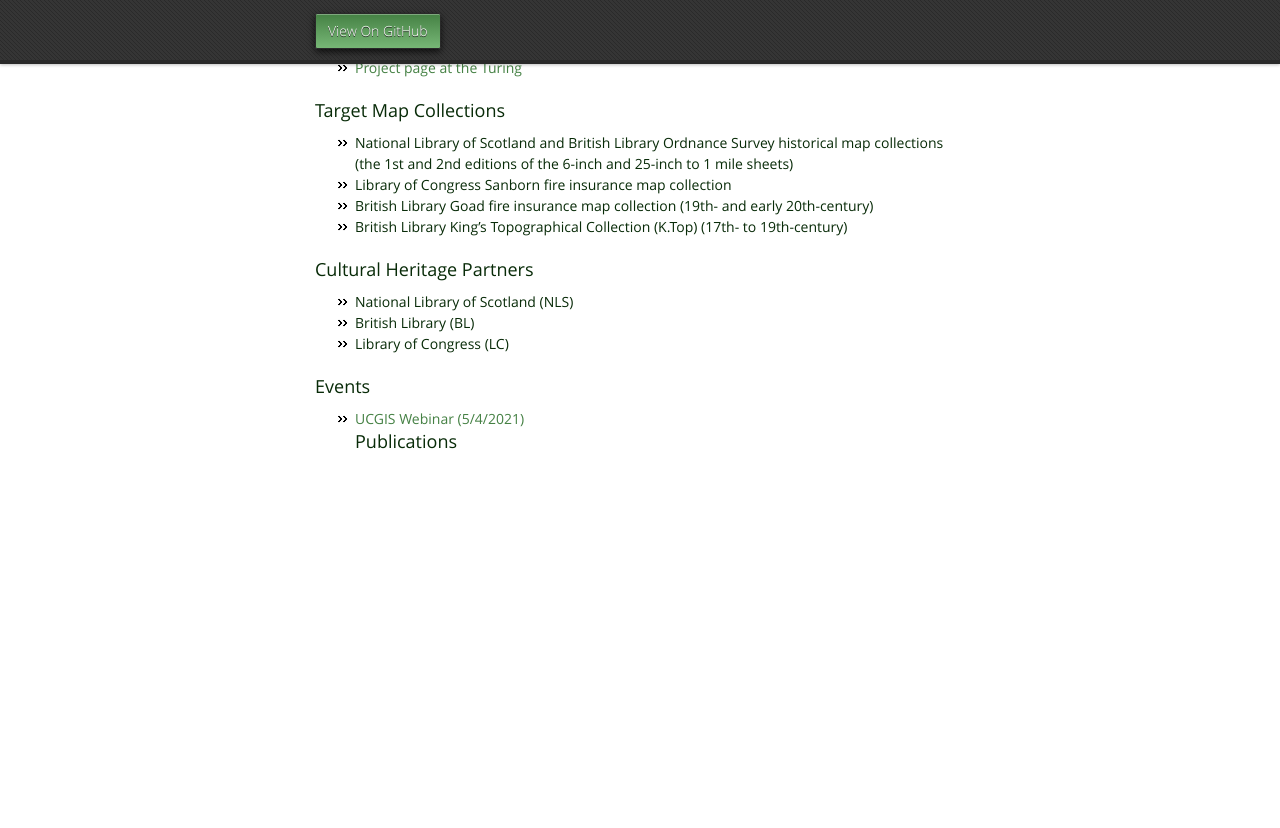
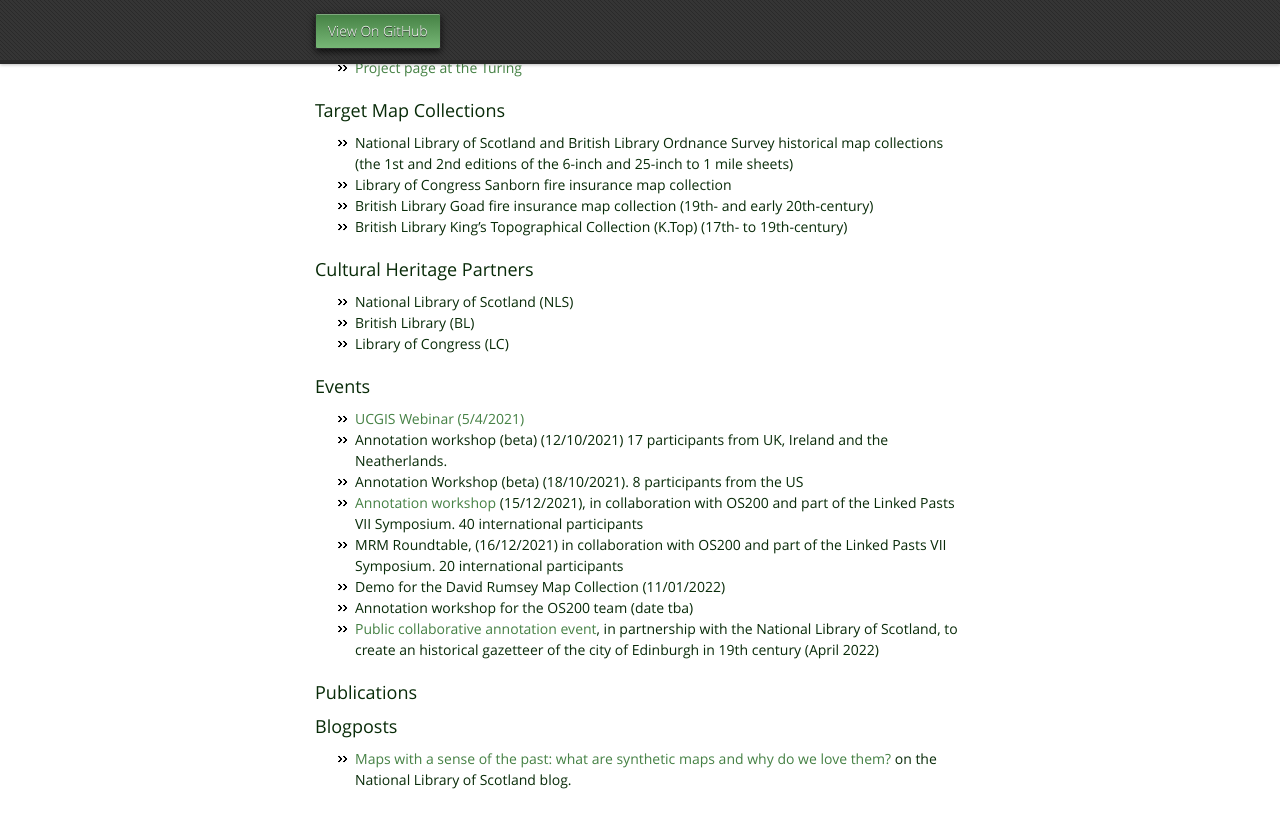
Before and after one commit to machines-reading-maps/machines-reading-maps.github.io, a Jekyll site: the page built from index.md, in a window 1280 px wide and 900 px high, scrolled down 1479 px. Shown: the top 828 px of the window. Built offline with Jekyll 4.4.1, drawn with Linux system fonts in a browser that asks for light colours; our own code applies the rules of GitHub Pages for plain Markdown files; before the commit the page ends 2042 px from its top, so only the background shows below that.

Commit message:
Update index.md

```diff
--- a/index.md
+++ b/index.md
@@ -61,4 +61,15 @@ We will share code, datasets, and more via this website.
 
 ### Events
 - [UCGIS Webinar (5/4/2021)](https://youtu.be/F45jgjbhoIY)
+- Annotation workshop (beta) (12/10/2021) 17 participants from UK, Ireland and the Neatherlands.
+- Annotation Workshop (beta) (18/10/2021). 8 participants from the US
+- [Annotation workshop](https://github.com/machines-reading-maps/Tutorials-Newsletters/blob/main/LinkedPasts_Workshop/welcome.md) (15/12/2021), in collaboration with OS200 and part of the Linked Pasts VII Symposium. 40 international participants
+- MRM Roundtable, (16/12/2021) in collaboration with OS200 and part of the Linked Pasts VII Symposium. 20 international participants
+- Demo for the David Rumsey Map Collection (11/01/2022)
+- Annotation workshop for the OS200 team (date tba)
+- [Public collaborative annotation event](https://maps_transcription_nls.mailchimpsites.com/), in partnership with the National Library of Scotland, to create an historical gazetteer of the city of Edinburgh in 19th century (April 2022)
+
 ### Publications
+
+### Blogposts
+- [Maps with a sense of the past: what are synthetic maps and why do we love them?](https://blog.nls.uk/maps-with-a-sense-of-the-past/) on the National Library of Scotland blog.
```
